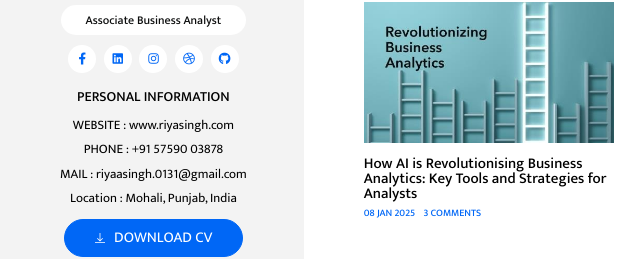
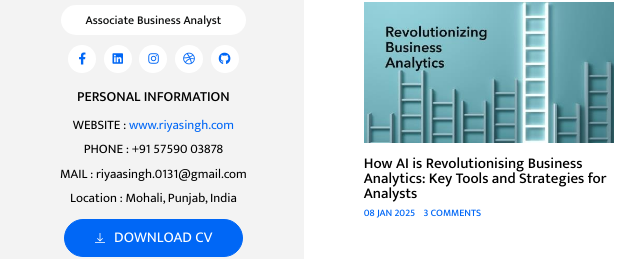
Before and after one commit to Singhriya050/Riya-BA-Portfolio, a website: page blog.html in a window 1280 px wide. Shown: the part 180-439 px from the top of the page, 0-640 px from the left. Drawn offline with Linux system fonts and the light colour scheme.

Commit message:
Update blog.html

```diff
--- a/blog.html
+++ b/blog.html
@@ -45,7 +45,7 @@
             <div class="widget">
                 <h5 class="widget-title">personal information</h5>
                <div class="widget-content">
-                    <p>WEBSITE : www.riyasingh.com</p>
+                    <p>WEBSITE : <a href="https://singhriya050.github.io/Riya-BA-Portfolio" target="_blank" rel="noopener noreferrer">www.riyasingh.com</a></p>
                     <p>PHONE : +91 57590 03878</p>
                     <p>MAIL : riyaasingh.0131@gmail.com</p>
                     <p>Location : Mohali, Punjab, India </p>
```
